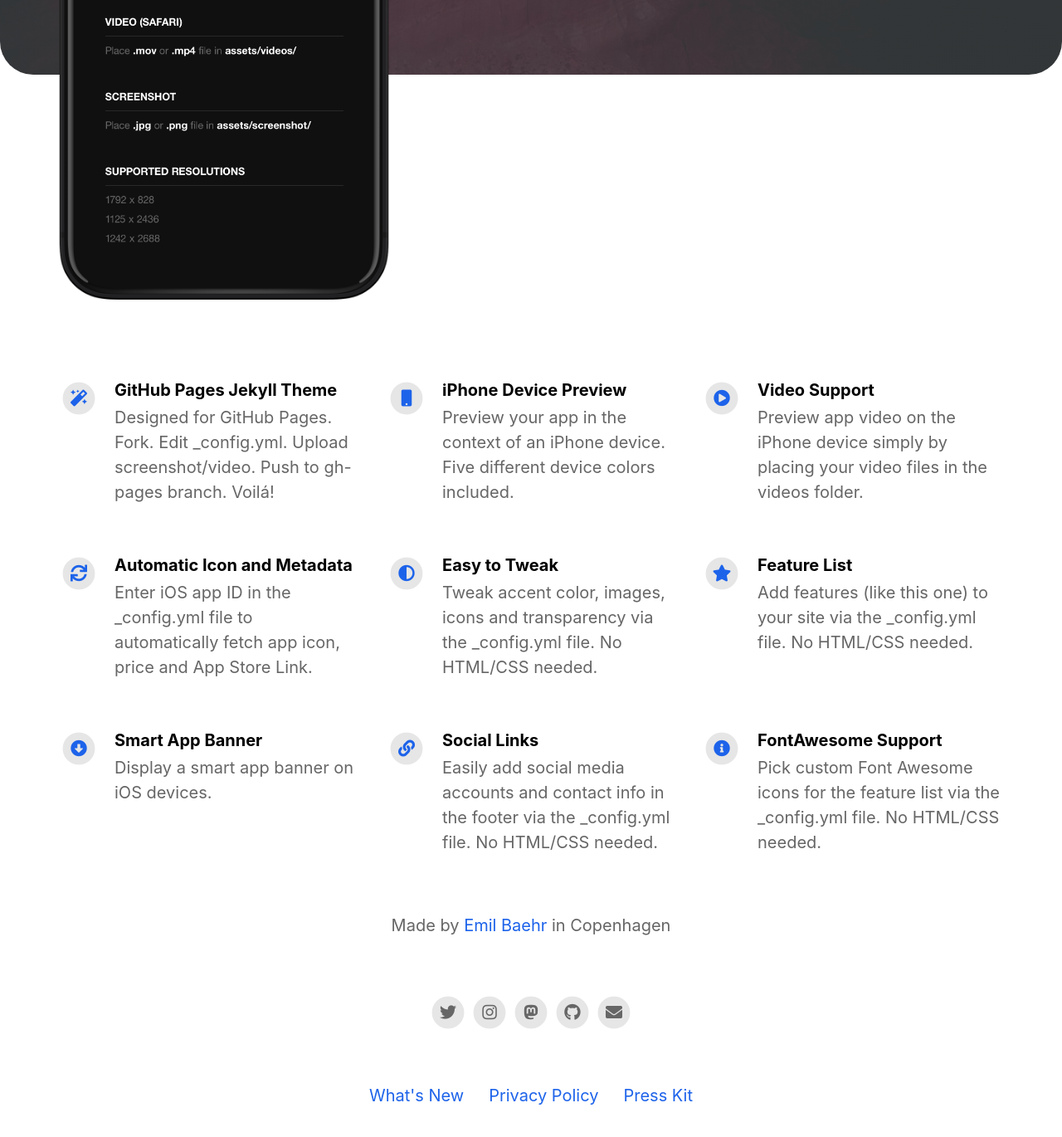
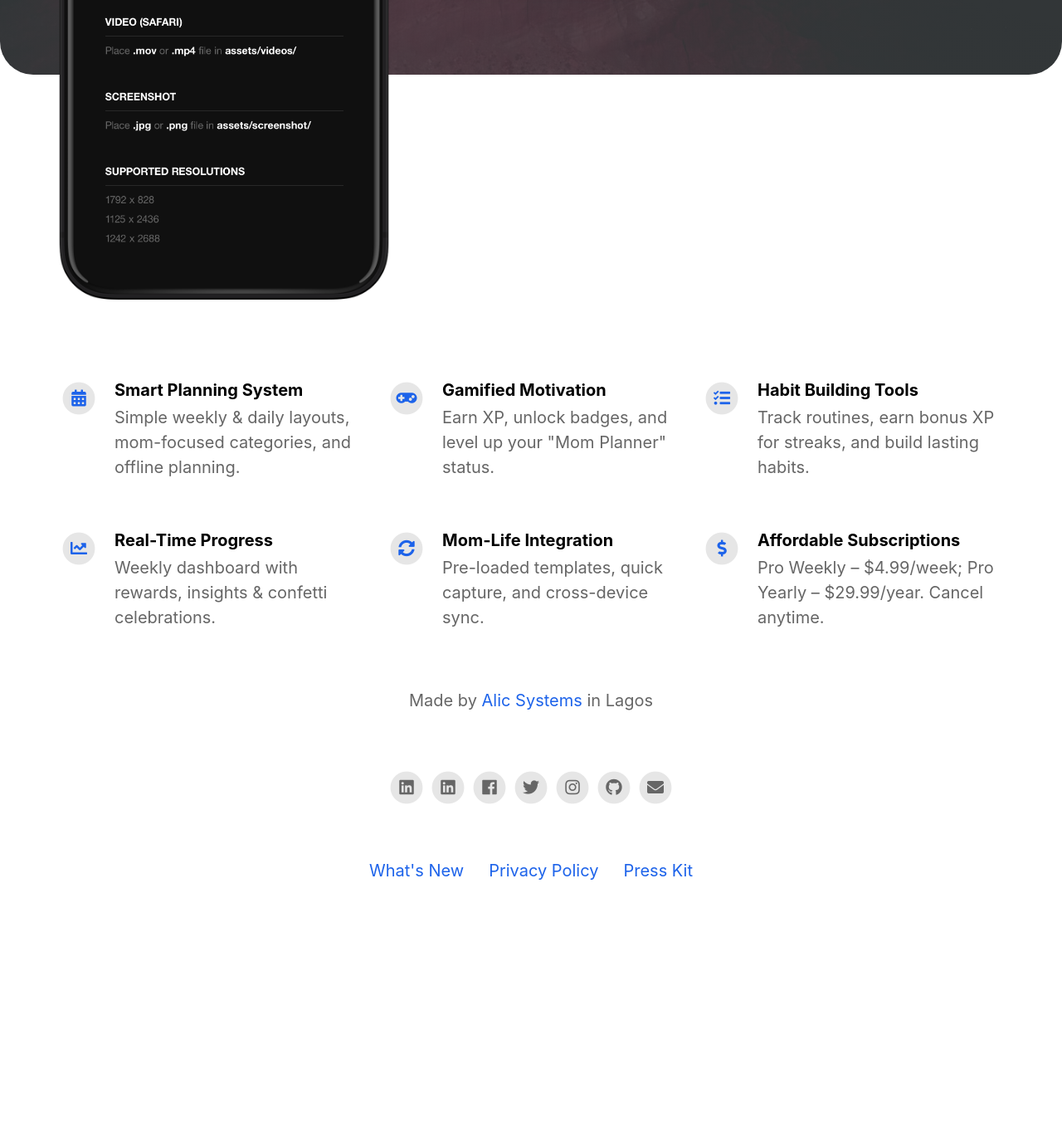
Before and after one commit to alic-xc/busy-mom-landing, a Jekyll site: the page built from index.html, in a window 1280 px wide and 1400 px high, scrolled down 624 px. Shown: the top 1370 px of the window at 83% size. Built offline with Jekyll 4.4.1, drawn with Linux system fonts in a browser that asks for light colours; nearby versions of some CDN libraries; after the commit the page ends 1753 px from its top, so only the background shows below that; some of the changed text lies outside the part shown.

Commit message:
Update _config.yml

```diff
--- a/_config.yml
+++ b/_config.yml
@@ -1,136 +1,94 @@
-#page title
-page_title                                :                                           # Automatically populates with app name if not set and if iOS app ID is set. Otherwise enter manually.
+# Page Title
+page_title: Weekly Planner - Busy Mom
 
 # App Info
-ios_app_id                                : 1234793120                                # Required. Enter iOS app ID to automatically populate name, price and icons (e.g. 718043190).
-ios_app_country                           : us                                        # Required outside USA. Enter 2 letter country code as in https://en.wikipedia.org/wiki/ISO_3166-1_alpha-2
+ios_app_id: 1234793120
+ios_app_country: us
 
-appstore_link                             :                                           # Automatically populates if not set and if iOS app ID is set. Otherwise enter manually.
-playstore_link                            :                                           # Enter Google Play Store URL.
-presskit_download_link                    : https://emilbaehr.com                                          # Enter a link to downloadable file or (e.g. public Dropbox link to a .zip file).
-                                                                                      # Or upload your press kit file to assets and set path accordingly (e.g. "assets/your_press_kit.zip").
+appstore_link: # Will auto-populate if iOS App ID is correct
+playstore_link: # Add Google Play Store link if available
+presskit_download_link: https://alicsystems.com/presskit-busy-mom.zip
 
-app_icon                                  : # assets/appicon.png                      # Automatically populates if not set and if iOS app ID is set.  Otherwise enter path to icon file manually.
-app_name                                  :                                           # Automatically populates if not set and if iOS app ID is set.  Otherwise enter manually.
-app_price                                 :                                           # Automatically populates if not set and if iOS app ID is set.  Otherwise enter manually.
-app_description                           : Write a short tagline for your app.
+app_icon: assets/appicon.png
+app_name: Weekly Planner - Busy Mom
+app_price: Free with optional subscriptions
+app_description: Gamified weekly planner designed for busy moms – plan, earn XP, unlock rewards & build habits.
 
-enable_smart_app_banner                   : true                                      # Set to true to show a smart app banner at top of page on mobile devices.
-
-
+enable_smart_app_banner: true
 
 # Information About Yourself
-your_name                                 : Emil Baehr
-your_link                                 : https://emilbaehr.com
-your_city                                 : Copenhagen
-email_address                             : emil.baehr@gmail.com
-linkedin_username                         :
-linkedin_company                          :
-facebook_username                         :
-instagram_username                        : ebaehr
-twitter_username                          : ebaehr
-github_username                           : emilbaehr
-youtube_username                          :
-mastodon_link                             : https://mastodon.social/@ebaehr
+your_name: Alic Systems
+your_link: https://alicsystems.com
+your_city: Lagos
+email_address: support@alicsystems.com
+linkedin_username: alicsystems
+linkedin_company: alicsystems
+facebook_username: alicsystems
+instagram_username: alicsystems
+twitter_username: alicsystems
+github_username: alicsystems
+youtube_username: alicsystems
+mastodon_link:
 
+# Feature List
+features:
+  - title: Smart Planning System
+    description: Simple weekly & daily layouts, mom-focused categories, and offline planning.
+    fontawesome_icon_name: calendar-alt
 
+  - title: Gamified Motivation
+    description: Earn XP, unlock badges, and level up your "Mom Planner" status.
+    fontawesome_icon_name: gamepad
 
-# Feature List                            Edit, add or remove features to be presented.
-features                                  :
+  - title: Habit Building Tools
+    description: Track routines, earn bonus XP for streaks, and build lasting habits.
+    fontawesome_icon_name: tasks
 
-  - title                                 : GitHub Pages Jekyll Theme
-    description                           : Designed for GitHub Pages. Fork. Edit _config.yml. Upload screenshot/video. Push to gh-pages branch. Voilá!
-    fontawesome_icon_name                 : magic
+  - title: Real-Time Progress
+    description: Weekly dashboard with rewards, insights & confetti celebrations.
+    fontawesome_icon_name: chart-line
 
-  - title                                 : iPhone Device Preview
-    description                           : Preview your app in the context of an iPhone device. Five different device colors included.
-    fontawesome_icon_name                 : mobile
+  - title: Mom-Life Integration
+    description: Pre-loaded templates, quick capture, and cross-device sync.
+    fontawesome_icon_name: sync-alt
 
-  - title                                 : Video Support
-    description                           : Preview app video on the iPhone device simply by placing your video files in the videos folder.
-    fontawesome_icon_name                 : play-circle
-
-  - title                                 : Automatic Icon and Metadata
-    description                           : Enter iOS app ID in the _config.yml file to automatically fetch app icon, price and App Store Link.
-    fontawesome_icon_name                 : sync
-
-  - title                                 : Easy to Tweak
-    description                           : Tweak accent color, images, icons and transparency via the _config.yml file. No HTML/CSS needed.
-    fontawesome_icon_name                 : adjust
-
-  - title                                 : Feature List
-    description                           : Add features (like this one) to your site via the _config.yml file. No HTML/CSS needed.
-    fontawesome_icon_name                 : star
-
-  - title                                 : Smart App Banner
-    description                           : Display a smart app banner on iOS devices.
-    fontawesome_icon_name                 : arrow-alt-circle-down
-
-  - title                                 : Social Links
-    description                           : Easily add social media accounts and contact info in the footer via the _config.yml file. No HTML/CSS needed.
-    fontawesome_icon_name                 : link
-
-  - title                                 : FontAwesome Support
-    description                           : Pick custom Font Awesome icons for the feature list via the _config.yml file. No HTML/CSS needed.
-    fontawesome_icon_name                 : info-circle
-
-  - title                                 : # New Feature Title
-    description                           : # New Feature Description
-    fontawesome_icon_name                 : # Enter Font Awesome icon name (e.g. star). Find icons on fontawesome.com/icons.
-
-
+  - title: Affordable Subscriptions
+    description: Pro Weekly – $4.99/week; Pro Yearly – $29.99/year. Cancel anytime.
+    fontawesome_icon_name: dollar-sign
 
 # Theme Settings
-topbar_color                              : "#000000"
-topbar_transparency                       : 0.1
-topbar_title_color                        : "#ffffff"
+topbar_color: "#000000"
+topbar_transparency: 0.1
+topbar_title_color: "#ffffff"
 
-cover_image                               : assets/headerimage.png                    # Replace with alternative image path or image URL.
-cover_overlay_color                       : "#363b3d"
-cover_overlay_transparency                : 0.8
+cover_image: assets/headerimage.png
+cover_overlay_color: "#363b3d"
+cover_overlay_transparency: 0.8
 
-device_color                              : black                                     # Set to: blue, black, yellow, coral or white.
+device_color: black
 
-body_background_color                     : "#ffffff"
+body_background_color: "#ffffff"
+link_color: "#1d63ea"
 
-link_color                                : "#1d63ea"
+app_title_color: "#ffffff"
+app_price_color: "#ffffff"
+app_description_color: "#ffffff"
 
-app_title_color                           : "#ffffff"
-app_price_color                           : "#ffffff"
-app_description_color                     : "#ffffff"
+feature_title_color: "#000000"
+feature_text_color: "#666666"
 
-feature_title_color                       : "#000000"
-feature_text_color                        : "#666666"
+feature_icons_foreground_color: "#1d63ea"
+feature_icons_background_color: "#e6e6e6"
 
-feature_icons_foreground_color            : "#1d63ea"
-feature_icons_background_color            : "#e6e6e6"
+social_icons_foreground_color: "#666666"
+social_icons_background_color: "#e6e6e6"
 
-social_icons_foreground_color             : "#666666"
-social_icons_background_color             : "#e6e6e6"
+footer_text_color: "#666666"
 
-footer_text_color                         : "#666666"
+# Jekyll Configuration
+sass:
+  style: :compressed
 
-
-
-
-
-
-
-
-
-
-
-
-
-####################################################
-### Jekyll Configuration. No need to touch this. ###
-####################################################
-
-# Set the Sass partials directory, as we're using @imports
-sass:
-  style: :compressed # You might prefer to minify using :compressed
-
-# Exclude these files from your production _site
 exclude:
   - LICENSE
   - README.md
@@ -141,5 +99,4 @@ collections:
     output: true
     permalink: /:path/
 
-# Markdown rendering
 markdown: kramdown
```
